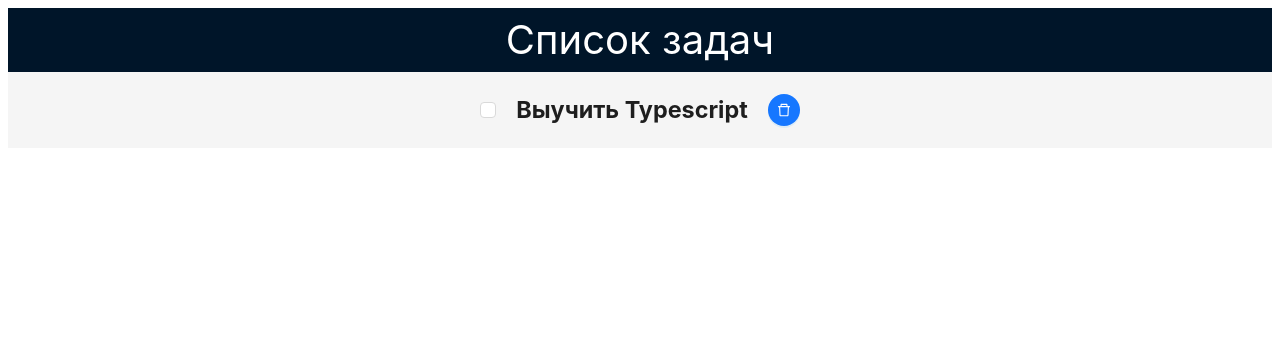
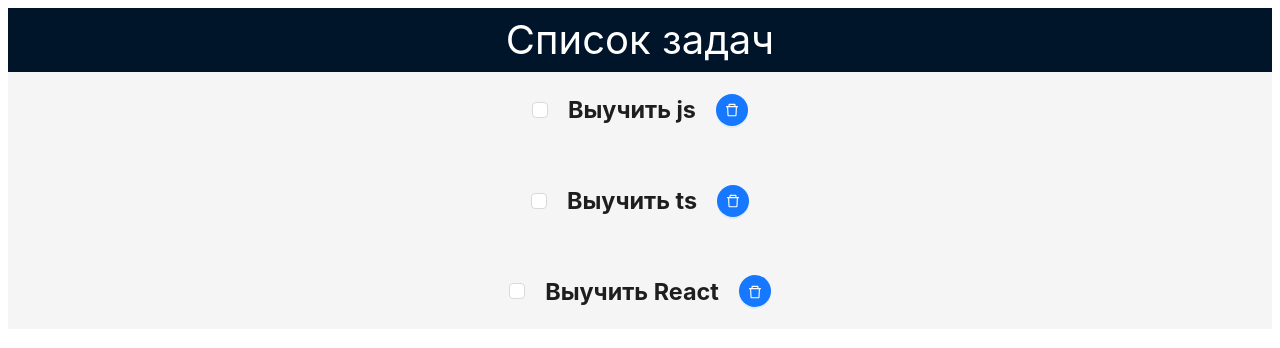
Before and after one commit to AntonAmialchenia/todo-list-test, a React (Create React App) app: page / in a window 1280 px wide. Shown: the top 348 px of the page. Built offline with nearby package versions, Linux system fonts and the light colour scheme.

Commit message:
add todo list

```diff
--- a/src/App.tsx
+++ b/src/App.tsx
@@ -1,7 +1,6 @@
 import { Layout } from "antd";
 import { Content, Header } from "antd/es/layout/layout";
-import React from "react";
-import { TodoItem } from "./componets/TodoItem";
+import { TodoList } from "./componets/TodoList";
 // import { Header } from "./componets/Header";
 
 function App() {
@@ -11,7 +10,7 @@ function App() {
         Список задач
       </Header>
       <Content>
-        <TodoItem />
+        <TodoList />
       </Content>
     </Layout>
   );
--- a/src/componets/TodoItem.tsx
+++ b/src/componets/TodoItem.tsx
@@ -1,8 +1,13 @@
 import { Button, Checkbox } from "antd";
 import { DeleteOutlined } from "@ant-design/icons";
 import { FC } from "react";
+import { Todo } from "../types";
 
-export const TodoItem: FC = () => {
+interface TodoItemProps {
+  todo: Todo;
+}
+
+export const TodoItem: FC<TodoItemProps> = ({ todo }) => {
   return (
     <div
       style={{
@@ -12,8 +17,8 @@ export const TodoItem: FC = () => {
         alignItems: "center",
         fontSize: 20,
       }}>
-      <Checkbox />
-      <h3>Выучить Typescript</h3>
+      <Checkbox checked={todo.checked} />
+      <h3>{todo.body}</h3>
       <Button type="primary" shape="circle" icon={<DeleteOutlined />} />
     </div>
   );
--- /dev/null
+++ b/src/componets/TodoList.tsx
@@ -0,0 +1,19 @@
+import { FC } from "react";
+import { TodoItem } from "./TodoItem";
+import { Todo } from "../types";
+
+const todoList: Todo[] = [
+  { id: 1, body: "Выучить js", checked: false },
+  { id: 2, body: "Выучить ts", checked: false },
+  { id: 3, body: "Выучить React", checked: false },
+];
+
+export const TodoList: FC = () => {
+  return (
+    <div style={{ display: "flex", flexDirection: "column", gap: 15 }}>
+      {todoList.map((item) => (
+        <TodoItem key={item.id} todo={item} />
+      ))}
+    </div>
+  );
+};
--- /dev/null
+++ b/src/types/index.ts
@@ -0,0 +1,5 @@
+export interface Todo {
+  id: number;
+  body: string;
+  checked: boolean;
+}
```
